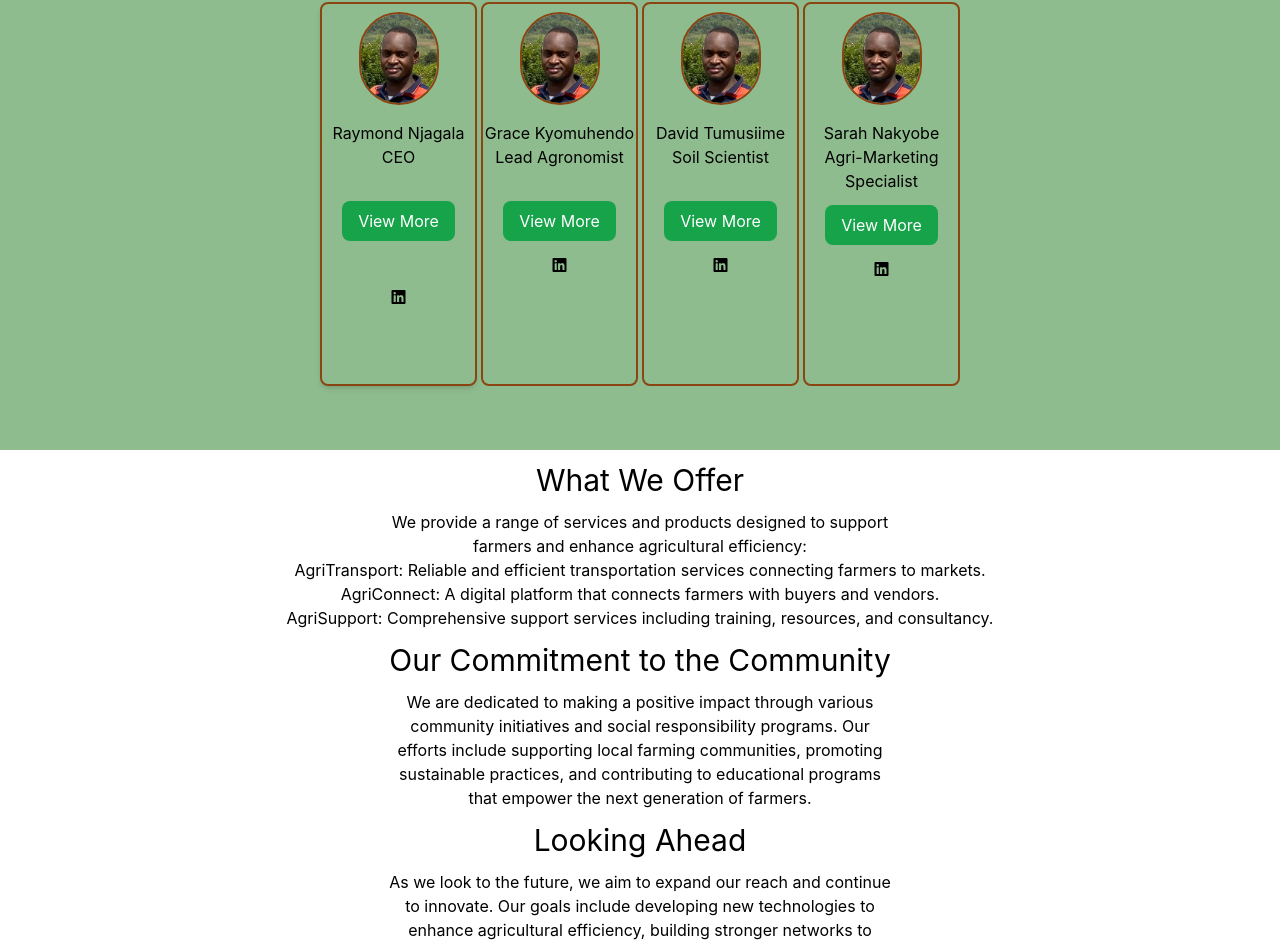
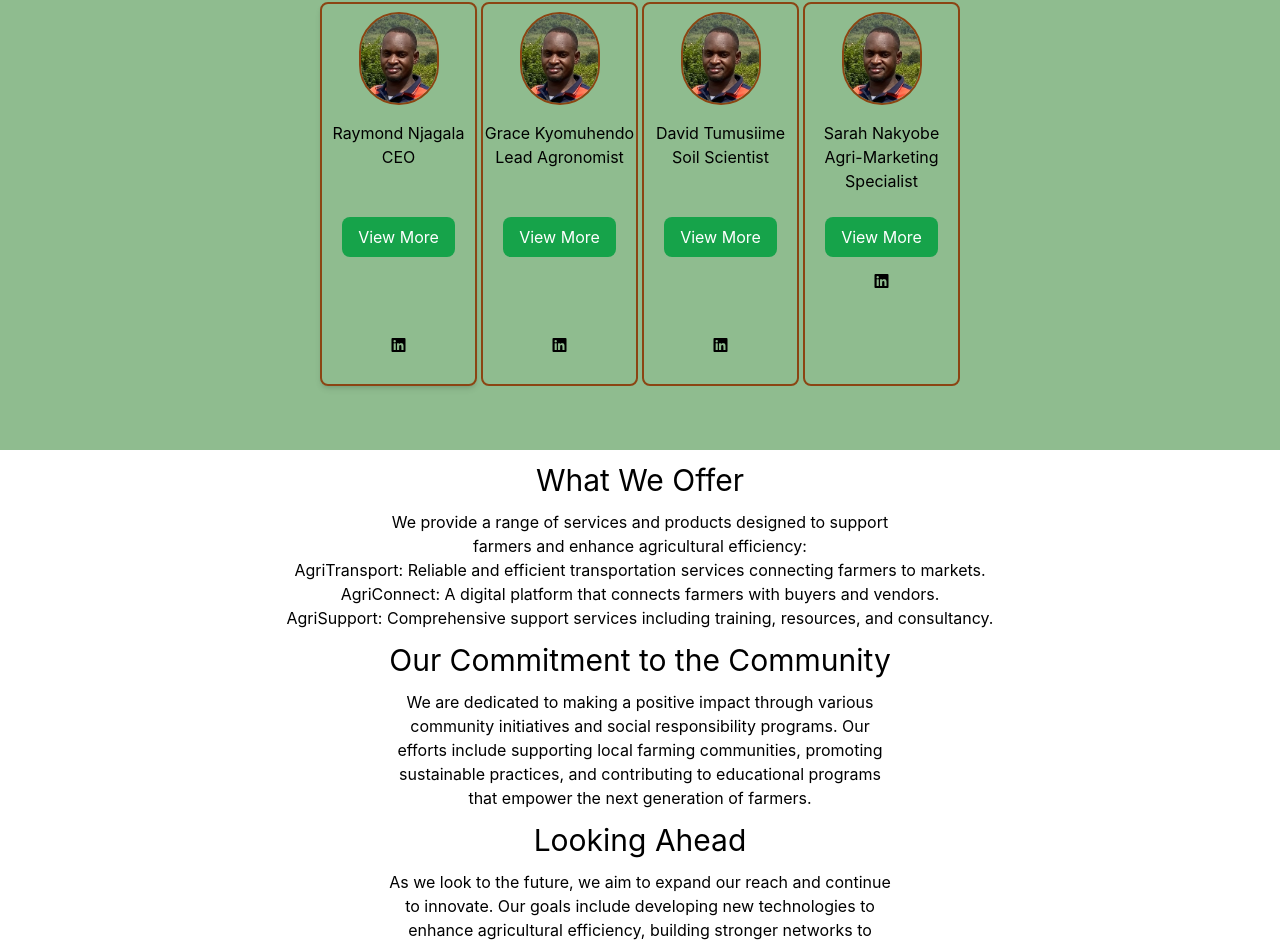
Before and after one commit to Rhyz26/react-Agrihub, a React (Vite) app: page /about in a window 1280 px wide. Shown: the part 2393-3335 px from the top of the page. Built offline with nearby package versions, Linux system fonts and the light colour scheme.

Commit message:
worked on card that appears when you click on it

```diff
--- a/src/components/About.jsx
+++ b/src/components/About.jsx
@@ -95,9 +95,9 @@ function About () {
     <div className='flex flex-col items-center border-2 border-[#8B4513] w-64 h-96 pt-2 rounded-lg hover:border-blue-600 transition duration-300 ease-in-out shadow-md hover:shadow-xl'>
       <img src="/ray11.jpg" width={80} className='rounded-full border-2 border-[#8B4513] mb-4 '/>
       <h1>Raymond Njagala</h1>
-      <p className='pb-8'>CEO</p>
+      <p className='pb-12'>CEO</p>
 
-      <button className='pb-12 text-gray-800'><Persona/></button>
+      <button className='pb-20 text-gray-800'><Persona/></button>
 
 
       <a href='https://www.linkedin.com/in/raymond-njagala-9a6309a8' target="_blank"
@@ -111,8 +111,8 @@ function About () {
     <div className='flex flex-col items-center border-2 border-[#8B4513] w-64 h-96 pt-2 rounded-lg'>
       <img src="/ray11.jpg" width={80} className='rounded-full border-2 border-[#8B4513] mb-4'/>
       <h1>Grace Kyomuhendo</h1>
-      <p className='pb-8'>Lead Agronomist</p>
-      <button className='pb-4 text-gray-800'><Persona/></button>
+      <p className='pb-12'>Lead Agronomist</p>
+      <button className='pb-20 text-gray-800'><Persona/></button>
 
       <a href='https://www.linkedin.com/in/raymond-njagala-9a6309a8' target="_blank"
 
@@ -122,8 +122,8 @@ function About () {
     <div className='flex flex-col items-center border-2 w-64 h-96 border-[#8B4513] pt-2 rounded-lg'>
       <img src="/ray11.jpg" width={80} className='rounded-full border-2 border-[#8B4513] mb-4'/>
       <h1>David Tumusiime</h1>
-      <p className='pb-8'>Soil Scientist</p>
-      <button className='pb-4 text-gray-800'><Persona/></button>
+      <p className='pb-12'>Soil Scientist</p>
+      <button className='pb-20 text-gray-800'><Persona/></button>
 
       <a href='https://www.linkedin.com/in/raymond-njagala-9a6309a8' target="_blank"
 
@@ -134,7 +134,7 @@ function About () {
 <div className='flex flex-col items-center border-2 border-[#8B4513] w-64 h-96 pt-2 rounded-lg'>
   <img src="/ray11.jpg" width={80} className='rounded-full border-2 border-[#8B4513] mb-4'/>
         <h1 className=''>Sarah Nakyobe</h1>
-      <p className='text-center pb-3'>Agri-Marketing Specialist</p>
+      <p className='text-center pb-6'>Agri-Marketing Specialist</p>
       <button className='pb-4 text-gray-800'><Persona/></button>
       <a href='https://www.linkedin.com/in/raymond-njagala-9a6309a8' target="_blank"
 
```
